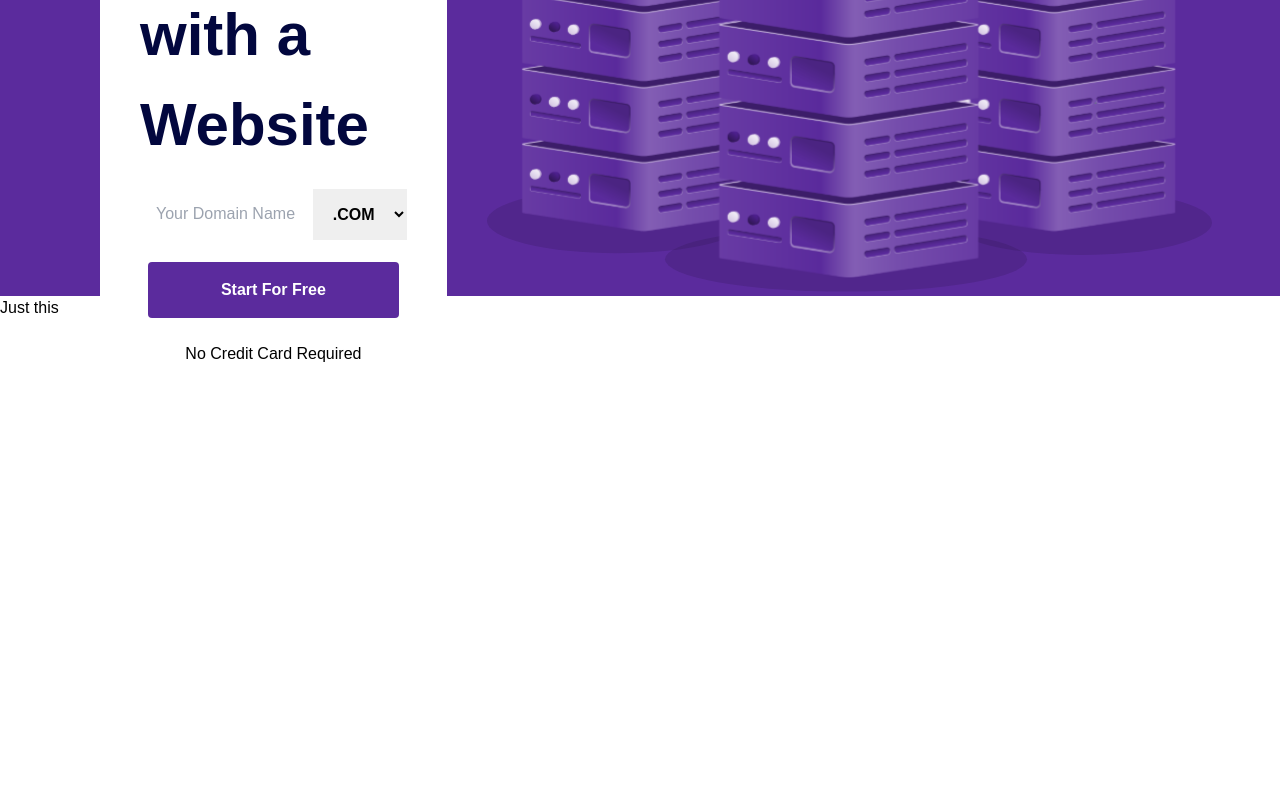
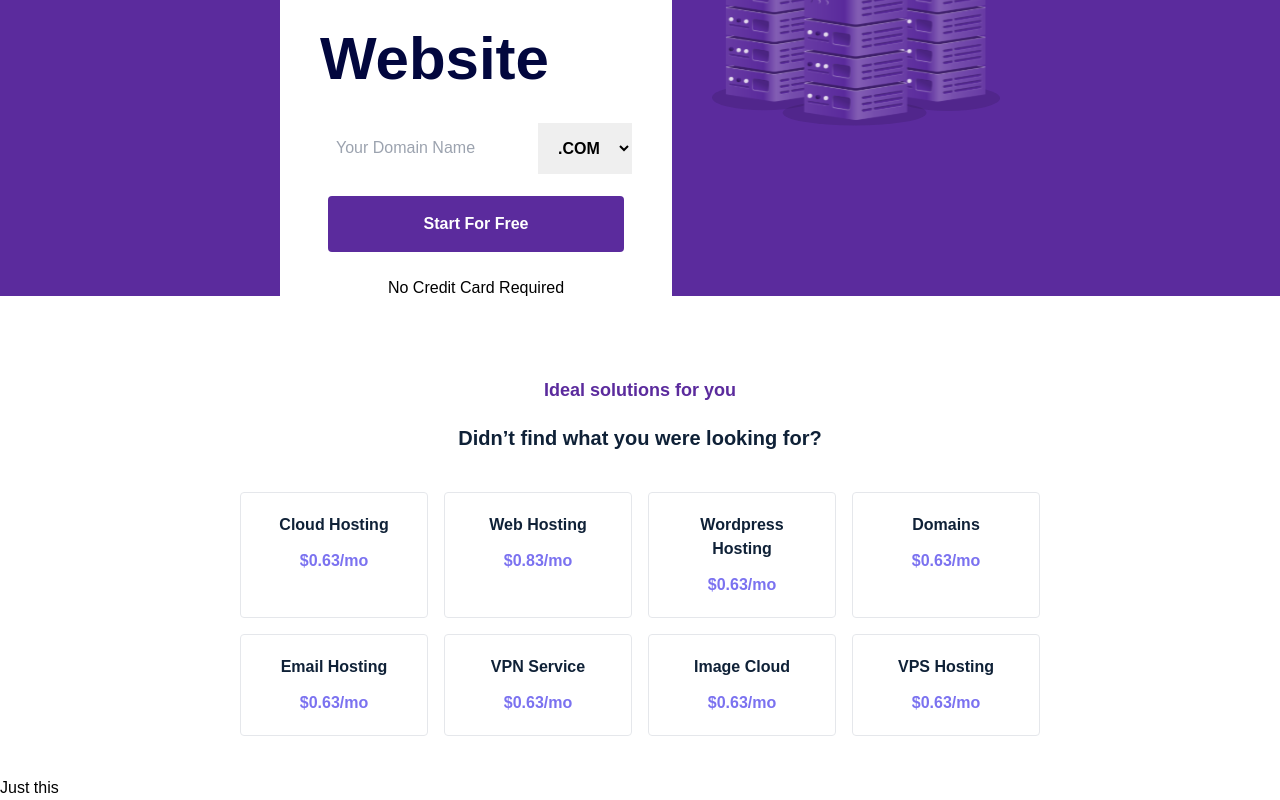
Before and after one commit to FroCode/StartupLand, a React (Create React App) app in the folder my-app/: page / in a window 1280 px wide. Shown: the part 555-1355 px from the top of the page. Before the commit the page ends 977 px from the top, so only its background shows below. Built offline with nearby package versions, Linux system fonts and the light colour scheme.

Commit message:
Finish Services

```diff
--- a/my-app/src/App.js
+++ b/my-app/src/App.js
@@ -2,11 +2,13 @@ import './App.css';
 import Topper from './Components/Topper';
 import NavBar from './Components/NavBar';
 import Header from './Components/Header';
+import Service from './Components/Service';
 function App() {
   return (
     <div className="App ">
       <Topper />
       <Header/>
+      <Service/>
       <h2 className='bg-red'>Just this</h2>
     </div>
   );
--- a/my-app/src/Components/Header.jsx
+++ b/my-app/src/Components/Header.jsx
@@ -9,7 +9,7 @@ function Header() {
       <NavBar/>
       <div className="flex w-[90%] mt-20 m-auto">
         <Box/>
-        <img src={header} alt="" srcset="" />
+        <img src={header} alt="" srcset="" width="40%" />
       </div>
       </div>
 
--- /dev/null
+++ b/my-app/src/Components/Service.jsx
@@ -0,0 +1,86 @@
+import React from 'react'
+
+function Service() {
+    return (
+        <div className="container m-auto">
+            <div className="texts text-center pt-20">
+                <h3 className="text-[#5B2B9D] mb-5 font-bold text-lg">
+                    Ideal solutions for you
+                </h3>
+                <h3 className="text-[#0F2137] font-black text-[16px] text-xl">
+                    Didn’t find what you were looking for?
+                </h3>
+            </div>
+            <div className="services pt-10 pb-10">
+                <div className="grid md:grid-cols-4 gap-4 m-auto">
+                    <div className="text-center p-5 rounded border">
+                        <h3 className="text-[#0F2137] font-black text-[16px] text-base">
+                            Cloud Hosting
+                        </h3>
+                        <h3 className="text-[#7B72F0] pt-3 font-black text-[16px] text-base">
+                            $0.63/mo
+                        </h3>
+                    </div>
+                    <div className="text-center p-5 rounded border">
+                        <h3 className="text-[#0F2137] font-black text-[16px] text-base">
+                        Web Hosting
+                        </h3>
+                        <h3 className="text-[#7B72F0] pt-3 font-black text-[16px] text-base">
+                        $0.83/mo
+                        </h3>
+                    </div>
+                    <div className="text-center p-5 rounded border">
+                        <h3 className="text-[#0F2137] font-black text-[16px] text-base">
+                        Wordpress Hosting
+                        </h3>
+                        <h3 className="text-[#7B72F0] pt-3 font-black text-[16px] text-base">
+                            $0.63/mo
+                        </h3>
+                    </div>
+                    <div className="text-center p-5 rounded border">
+                        <h3 className="text-[#0F2137] font-black text-[16px] text-base">
+                        Domains
+                        </h3>
+                        <h3 className="text-[#7B72F0] pt-3 font-black text-[16px] text-base">
+                            $0.63/mo
+                        </h3>
+                    </div>
+                    <div className="text-center p-5 rounded border">
+                        <h3 className="text-[#0F2137] font-black text-[16px] text-base">
+                        Email Hosting
+                        </h3>
+                        <h3 className="text-[#7B72F0] pt-3 font-black text-[16px] text-base">
+                            $0.63/mo
+                        </h3>
+                    </div>
+                    <div className="text-center p-5 rounded border">
+                        <h3 className="text-[#0F2137] font-black text-[16px] text-base">
+                        VPN Service
+                        </h3>
+                        <h3 className="text-[#7B72F0] pt-3 font-black text-[16px] text-base">
+                            $0.63/mo
+                        </h3>
+                    </div>
+                    <div className="text-center p-5 rounded border">
+                        <h3 className="text-[#0F2137] font-black text-[16px] text-base">
+                        Image Cloud
+                        </h3>
+                        <h3 className="text-[#7B72F0] pt-3 font-black text-[16px] text-base">
+                            $0.63/mo
+                        </h3>
+                    </div>
+                    <div className="text-center p-5 rounded border">
+                        <h3 className="text-[#0F2137] font-black text-[16px] text-base">
+                        VPS Hosting
+                        </h3>
+                        <h3 className="text-[#7B72F0] pt-3 font-black text-[16px] text-base">
+                            $0.63/mo
+                        </h3>
+                    </div>
+                </div>
+            </div>
+        </div>
+    );
+}
+
+export default Service
--- a/my-app/tailwind.config.js
+++ b/my-app/tailwind.config.js
@@ -7,7 +7,7 @@ module.exports = {
       sm: '480px',
       md: '768px',
       lg: '800px',
-      xl: '1200px',
+      xl: '1400px',
     },
   },
   plugins: [],
```
